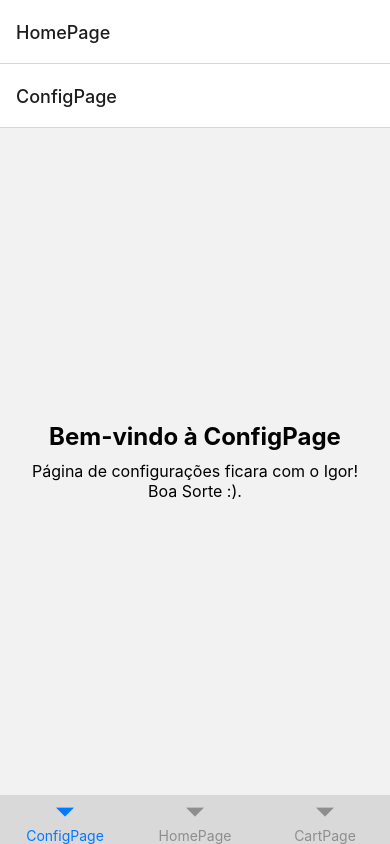
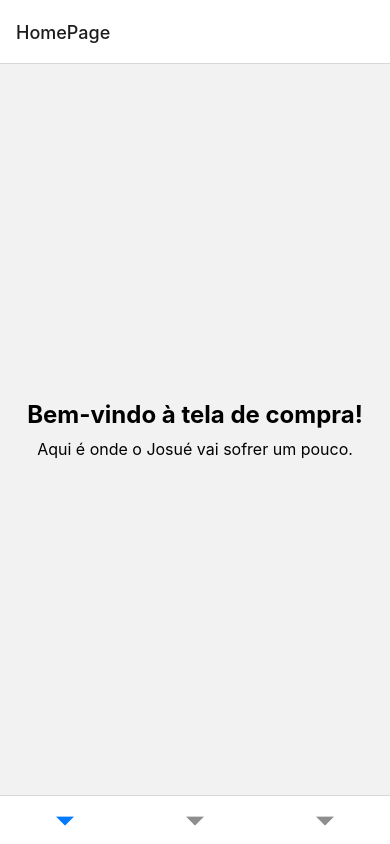
Before and after one commit to WebyFit/WebyFit, a React Native app: screen /HomePage in a window 390 px wide. Built offline with nearby package versions, Linux system fonts and the light colour scheme.

Commit message:
Segundo Commit! Menos erros

```diff
--- a/App.js
+++ b/App.js
@@ -1,10 +1,12 @@
 import React, { Component } from 'react';
 import { NavigationContainer } from '@react-navigation/native';
-import { createStackNavigator } from '@react-navigation/stack';
+import { createBottomTabNavigator } from '@react-navigation/bottom-tabs';
 import LadingPage from './components/LadingPage';
 import HomePage from './components/HomePage';
+import ConfigPage from './components/ConfigPage';
+import CartPage from './components/CartPage';
 
-const Stack = createStackNavigator();
+const Tab = createBottomTabNavigator();
 
 class App extends Component {
   constructor(props) {
@@ -25,13 +27,29 @@ class App extends Component {
 
     return (
       <NavigationContainer>
-        <Stack.Navigator initialRouteName="LadingPage" headerShown="false">
-          {isLoading ? (
-            <Stack.Screen name="LadingPage" component={LadingPage} />
-          ) : (
-            <Stack.Screen name="HomePage" component={HomePage} />
-          )}
-        </Stack.Navigator>
+        {isLoading ? (
+          <Tab.Navigator initialRouteName="LadingPage" tabBarOptions={{ showLabel: false }}>
+            <Tab.Screen
+              name="LadingPage"
+              component={LadingPage}
+            />
+          </Tab.Navigator>
+        ) : (
+          <Tab.Navigator initialRouteName="HomePage" tabBarOptions={{ showLabel: false }}>
+            <Tab.Screen
+              name="HomePage"
+              component={HomePage}
+            />
+            <Tab.Screen
+              name="ConfigPage"
+              component={ConfigPage}
+            />
+            <Tab.Screen
+              name="CartPage"
+              component={CartPage}
+            />
+          </Tab.Navigator>
+        )}
       </NavigationContainer>
     );
   }
--- a/components/HomePage.js
+++ b/components/HomePage.js
@@ -1,11 +1,5 @@
 import React from 'react';
 import { View, Text, StyleSheet } from 'react-native';
-import { createBottomTabNavigator } from '@react-navigation/bottom-tabs';
-
-import ConfigPage from './ConfigPage';
-import CartPage from './CartPage';
-
-const Tab = createBottomTabNavigator();
 
 const HomePageTab = () => {
   return (
@@ -15,33 +9,6 @@ const HomePageTab = () => {
         Aqui é onde o Josué vai sofrer um pouco.
       </Text>
     </View>
-  );
-};
-
-const TabNavigator = () => {
-  return (
-    <Tab.Navigator
-      tabBarOptions={{
-        activeBackgroundColor: '#D9D9D9',
-        inactiveBackgroundColor: '#D9D9D9',
-        labelStyle: {
-          fontSize: 14,
-        },
-      }}
-    >
-      <Tab.Screen
-        name="ConfigPage"
-        component={ConfigPage}
-      />
-      <Tab.Screen
-        name="HomePage"
-        component={HomePageTab}
-      />
-      <Tab.Screen
-        name="CartPage"
-        component={CartPage}
-      />
-    </Tab.Navigator>
   );
 };
 
@@ -63,4 +30,4 @@ const styles = StyleSheet.create({
   },
 });
 
-export default TabNavigator;
+export default HomePageTab;
```
